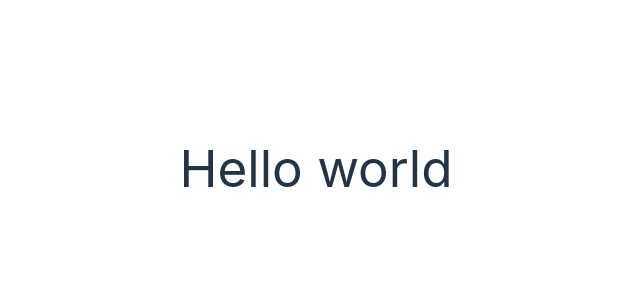
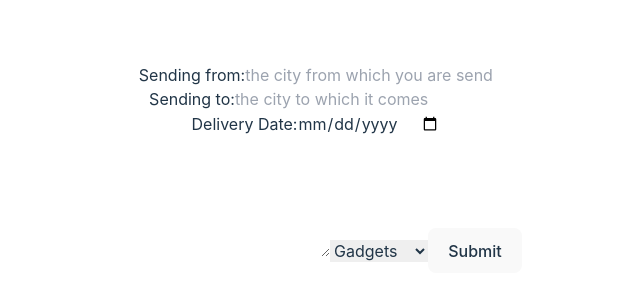
Before and after one commit to IlliaKomissarov/gotoinc-test-app-vue, a Vue app: page / in a window 1280 px wide. Shown: the part 232-532 px from the top of the page, without its empty margins (324-964 px from the left). Built offline with nearby package versions, Linux system fonts and the light colour scheme.

Commit message:
test part 2

```diff
--- a/src/App.vue
+++ b/src/App.vue
@@ -1,9 +1,11 @@
 <script setup>
 import ParcelDetails from './components/ParcelDetails.vue'
+import Forme from './components/Forme.vue'
 </script>
 
 <template>
  <ParcelDetails/>
+ <Forme/>
 </template>
 
 <style scoped>
--- /dev/null
+++ b/src/components/Forme.vue
@@ -0,0 +1,57 @@
+<template>
+  <div>
+    <form @submit.prevent="$emit('submit')" class="max-w-md mx-auto p-4 space-y-4">
+      <div v-for="inputValue in inputValues" :key="inputValue.label">
+        <label :for="inputValue.id" class="block text-sm font-medium text-gray-700">{{ inputValue.label }}</label>
+        <input :id="inputValue.id" :type="inputValue.type" :placeholder="inputValue.placeholder" class="mt-1 p-2 w-full border rounded-md" />
+      </div>
+      <textarea name="parcelDescription" class="p-2 w-full border rounded-md" rows="5"></textarea>
+      <select name="parcelTypes" class="p-2 w-full border rounded-md">
+        <option v-for="optionValue in optionValues" :key="optionValue" :value="optionValue">
+          {{ optionValue }}
+        </option>
+      </select>
+      <button type="submit" class="p-2 bg-blue-500 text-white rounded-md w-full">Submit</button>
+    </form>
+  </div>
+</template>
+
+<script setup>
+import { defineProps, defineEmits } from 'vue'
+
+defineProps({
+  originCity: String,
+  destinationCity: String,
+  parcelType: String,
+  dispatchDate: String,
+  parcelDescription: String
+})
+
+defineEmits(['submit'])
+
+let optionValues = ['Gadgets', 'Other', 'Drinks', 'Clothes', 'Medicines']
+
+let inputValues = [
+  {
+    type: 'text',
+    id: 'sender-city',
+    label: 'Sending from:',
+    required: true,
+    placeholder: 'the city from which you are sending'
+  },
+  {
+    type: 'text',
+    id: 'recipient-city',
+    label: 'Sending to:',
+    required: true,
+    placeholder: 'the city to which it comes'
+  },
+  {
+    type: 'date',
+    id: 'delivery-date',
+    label: 'Delivery Date:',
+    required: true,
+    placeholder: 'Select delivery date'
+  }
+]
+</script>
--- a/src/components/ParcelDetails.vue
+++ b/src/components/ParcelDetails.vue
@@ -1,3 +1,26 @@
 <template>
- <div><h1>Hello world</h1></div>
+  <div v-show="show" class="fixed top-0 right-0 bottom-0 left-0 bg-black bg-opacity-50 z-10">
+    <div class="absolute top-1/2 left-1/2 transform -translate-x-1/2 -translate-y-1/2 bg-white p-8 max-w-md mx-auto md:w-96">
+      <h2 class="text-2xl font-bold mb-4" v-text="title"></h2>
+      <p class="mb-6" v-text="description"></p>
+      <hr class="border-t my-4" />
+
+      <div class="flex justify-end">
+        <button @click="cancel" class="bg-gray-400 text-white px-4 py-2 mr-2">Cancel</button>
+        <button @click="confirm" class="bg-red-500 text-white px-4 py-2">Delete</button>
+      </div>
+    </div>
+  </div>
 </template>
+
+<script setup>
+import { defineProps } from 'vue'
+
+defineProps({
+  show: Boolean,
+  title: String,
+  description: String,
+  cancel: String,
+  confirm: String
+})
+</script>
```
Also changed, not shown: package.json (+12 -3 lines).
